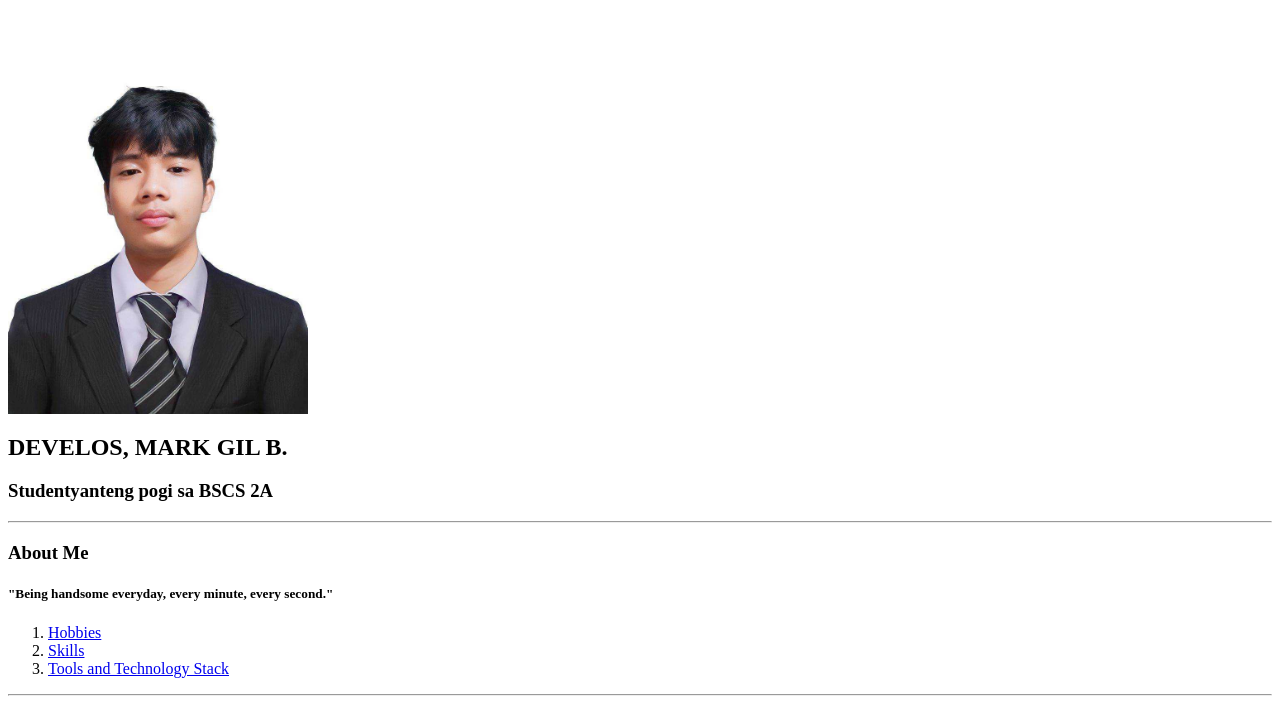
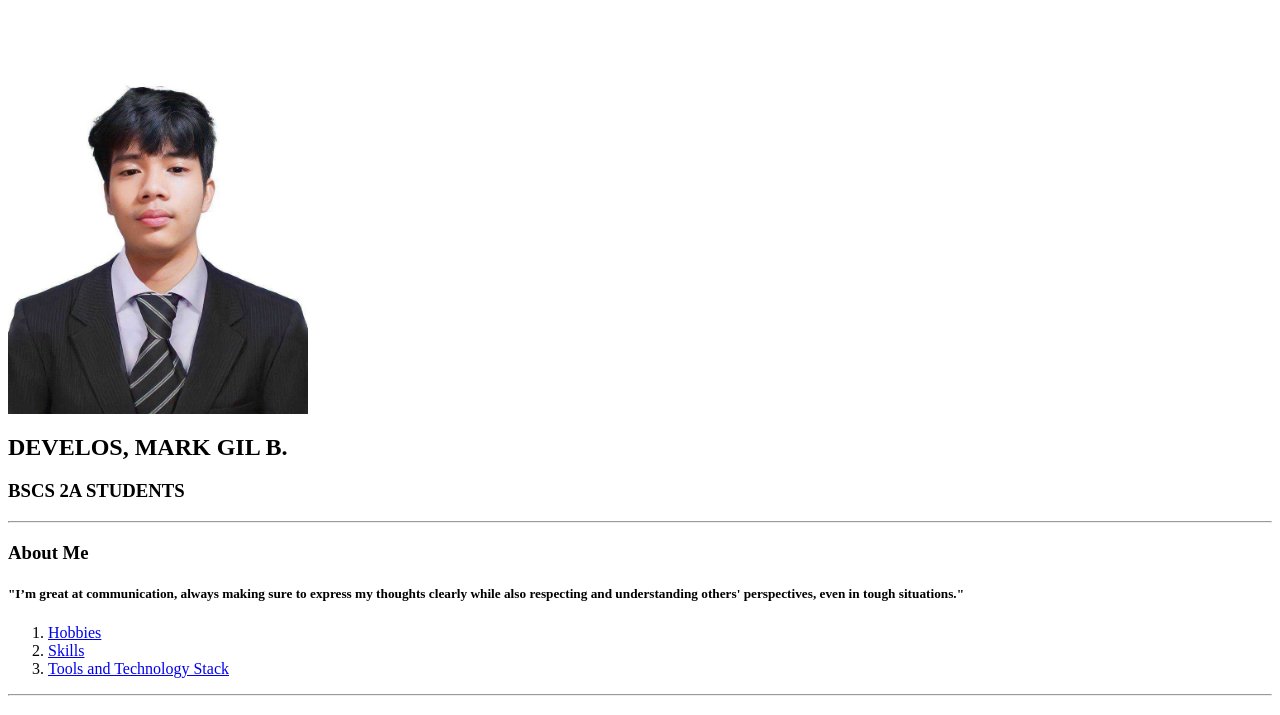
Before and after one commit to Markyy-bit/Html-Introduction, a plain HTML site: page index.html in a window 1280 px wide. Shown: the part 66-781 px from the top of the page. Drawn offline with Linux system fonts and the light colour scheme.

Commit message:
index.html

```diff
--- a/index.html
+++ b/index.html
@@ -7,10 +7,10 @@
 		<h1>Introduction</h1>
 		<img src ="POGI.jpg" width="300">
 		<h2>DEVELOS, MARK GIL B.</h2>
-		<h3>Studentyanteng pogi sa BSCS 2A</h3>
+		<h3>BSCS 2A STUDENTS </h3>
 		<hr>
 		<h3>About Me</h3>
-		<h5>"Being handsome everyday, every minute, every second."</h5>
+		<h5>"I’m great at communication, always making sure to express my thoughts clearly while also respecting and understanding others' perspectives, even in tough situations."</h5>
 		<ol>
 		<li>
 		<a href="Hobbies.html">Hobbies</a>
```
